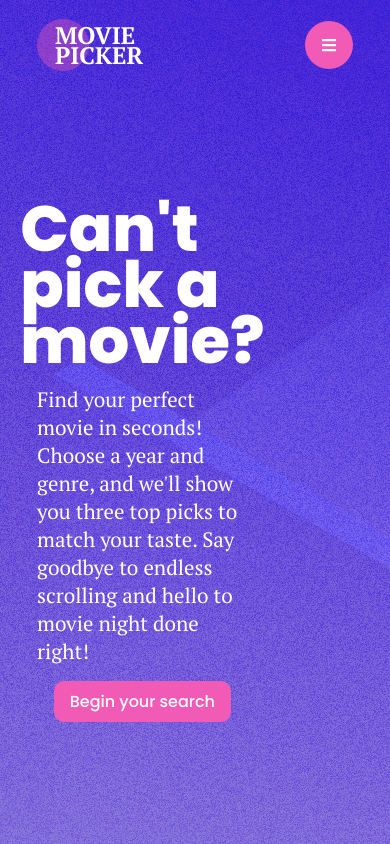
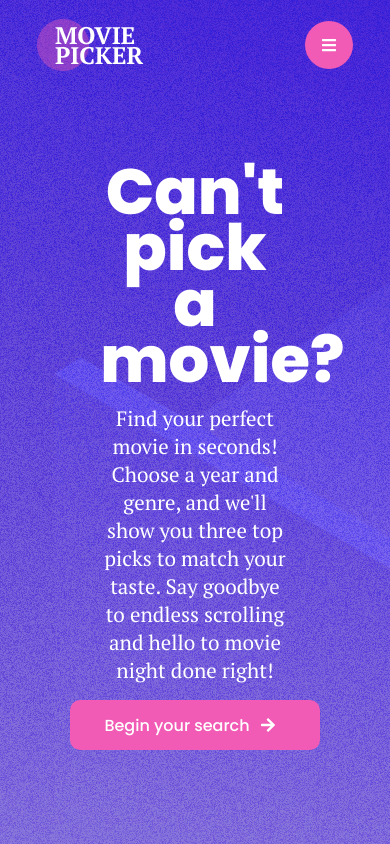
Before and after one commit to nadia-minster/movie-search-project, a React (Vite) app: page / in a window 390 px wide. Built offline with nearby package versions, Linux system fonts and the light colour scheme.

Commit message:
added search form

```diff
--- a/src/App.jsx
+++ b/src/App.jsx
@@ -1,6 +1,6 @@
-import React from "react";
+import React, { useState } from "react";
 import { Routes, Route } from "react-router-dom";
-import Home from "./Home";
+import Home from "./Home/Home";
 import SharedLayout from "./SharedLayout";
 import "./index.css";
 
--- a/src/Home.jsx
+++ /dev/null
@@ -1,17 +0,0 @@
-import React from "react";
-
-const Home = () => {
-  return (
-    <div className="main home-main">
-      <h1>Can't pick a movie?</h1>
-      <p>
-        Find your perfect movie in seconds! Choose a year and genre, and we'll
-        show you three top picks to match your taste. Say goodbye to endless
-        scrolling and hello to movie night done right!
-      </p>
-      <button className="btn">Begin your search</button>
-    </div>
-  );
-};
-
-export default Home;
--- /dev/null
+++ b/src/Home/Form.jsx
@@ -0,0 +1,31 @@
+import React from "react";
+import useGetGenre from "../hooks/useGetGenre";
+import { FaArrowRight } from "react-icons/fa";
+
+const Form = () => {
+  const genres = useGetGenre();
+  const selectGenres = genres?.map((genre) => {
+    return (
+      <option value={genre.name} key={genre.id}>
+        {genre.name}
+      </option>
+    );
+  });
+  console.log(selectGenres);
+  return (
+    <div className="home-main form-test">
+      <h1>Begin your search!</h1>
+      <label htmlFor="year">Enter a Year:</label>
+      <input type="text" className="form-input" />
+      <label htmlFor="genre">Select a Genre:</label>
+      <select id="genre" className="form-input">
+        {genres && selectGenres}
+      </select>
+      <button className="btn form-input">
+        TOP 3 IMDB <FaArrowRight className="arrow-icon" />
+      </button>
+    </div>
+  );
+};
+
+export default Form;
--- /dev/null
+++ b/src/Home/Home.jsx
@@ -0,0 +1,18 @@
+import React, { useState } from "react";
+import HomeCTA from "./HomeCTA";
+import Form from "./Form";
+
+const Home = () => {
+  const [isSearchActive, setIsSearchActive] = useState(false);
+  return (
+    <div className="main">
+      {!isSearchActive ? (
+        <HomeCTA setIsSearchActive={setIsSearchActive} />
+      ) : (
+        <Form />
+      )}
+    </div>
+  );
+};
+
+export default Home;
--- /dev/null
+++ b/src/Home/HomeCTA.jsx
@@ -0,0 +1,24 @@
+import React from "react";
+import { FaArrowRight } from "react-icons/fa";
+
+const HomeCTA = (props) => {
+  return (
+    <div className="home-main">
+      <h1>Can't pick a movie?</h1>
+      <p>
+        Find your perfect movie in seconds! Choose a year and genre, and we'll
+        show you three top picks to match your taste. Say goodbye to endless
+        scrolling and hello to movie night done right!
+      </p>
+      <button
+        className="btn btn-main"
+        onClick={() => props.setIsSearchActive(true)}
+      >
+        Begin your search
+        <FaArrowRight className="arrow-icon" />
+      </button>
+    </div>
+  );
+};
+
+export default HomeCTA;
--- a/src/Navbar.jsx
+++ b/src/Navbar.jsx
@@ -33,14 +33,14 @@ const Navbar = () => {
         navigation
       ) : (
         <div>
-          <div class="hamburger hb-2" onClick={() => setIsOpen(!isOpen)}>
+          <div className="hamburger hb-2" onClick={() => setIsOpen(!isOpen)}>
             {!isOpen ? (
               <FaBars className="icon" />
             ) : (
               <FaTimes className="icon" />
             )}
           </div>
-          <div class="mobile-menu">{navigation}</div>
+          <div className="mobile-menu">{navigation}</div>
         </div>
       )}
     </section>
--- /dev/null
+++ b/src/hooks/useGetGenre.js
@@ -0,0 +1,20 @@
+import { useState, useEffect } from "react";
+import axios from "axios";
+
+const useFetch = () => {
+  const [genres, setGenres] = useState([]);
+  const apiKey = import.meta.env.VITE_API_KEY;
+
+  useEffect(() => {
+    const fetchGenres = async () => {
+      const response = await axios.get(
+        `https://api.themoviedb.org/3/genre/movie/list?api_key=${apiKey}&language=en-US`
+      );
+      setGenres(response.data.genres);
+    };
+    fetchGenres();
+  }, []);
+  return genres;
+};
+
+export default useFetch;
--- a/src/hooks/useFetch.js
+++ b/src/hooks/useGetMovie.js
@@ -1,5 +1,5 @@
 import { useState, useEffect } from "react";
-import axiow from "axios";
+import axios from "axios";
 
 const useFetch = (year, genre) => {
   const [movies, setMovies] = useState([]);
--- a/src/index.css
+++ b/src/index.css
@@ -13,6 +13,7 @@
 :root {
   --clr-light: #fff;
   --clr-accent: #f15bb5;
+  --clr-accent-dark: #e43ca1;
   --clr-purple: #5215ff;
   --clr-dark-purple: #3a1898;
 
@@ -48,6 +49,12 @@ body {
   padding: 0.5em 1em;
   border-radius: 10px;
   cursor: pointer;
+  transition: var(--transition-short);
+}
+
+.btn:hover {
+  background: var(--clr-accent-dark);
+  font-size: 17px;
 }
 
 .main {
@@ -125,8 +132,15 @@ body {
   top: 0;
 }
 
+.links-mobile::before {
+  content: "";
+  background: url("./assets/images/grainy-overlay.png");
+}
+
 .links-mobile {
-  background: var(--clr-dark-purple);
+  /* background: var(--clr-dark-purple); */
+  background: url("./assets/images/grainy-overlay.png"),
+    radial-gradient(circle, rgb(78, 49, 156) 0%, rgb(83, 21, 255) 100%);
   transition: var(--transition-long);
   clip-path: circle(0px at 84.75% 6.5%);
   display: flex;
@@ -168,12 +182,18 @@ body {
 /*//////////////////////HOME////////////////////*/
 
 .home-main {
-  height: 88vh;
+  height: fit-content;
+  min-height: 87vh;
   width: 100%;
   display: flex;
   flex-direction: column;
-  width: 70%;
+  justify-content: center;
   gap: 1rem;
+}
+
+.home-main h1,
+.home-main p {
+  width: 60%;
 }
 h1 {
   font-size: 4rem;
@@ -188,9 +208,29 @@ p {
   color: var(--clr-light);
 }
 
+.btn-main {
+  width: 250px;
+  height: 50px;
+  z-index: 3;
+}
+
+.arrow-icon {
+  margin: -2px 10px;
+}
 @media screen and (max-width: 768px) {
   .home-main {
     align-items: center;
-    justify-content: center;
+    text-align: center;
   }
 }
+
+/*//////////////////////FORM ////////////////////*/
+.form-input {
+  position: relative;
+  min-width: 300px;
+  height: 50px;
+  border-radius: 10px;
+}
+label {
+  margin-bottom: -35px;
+}
```
